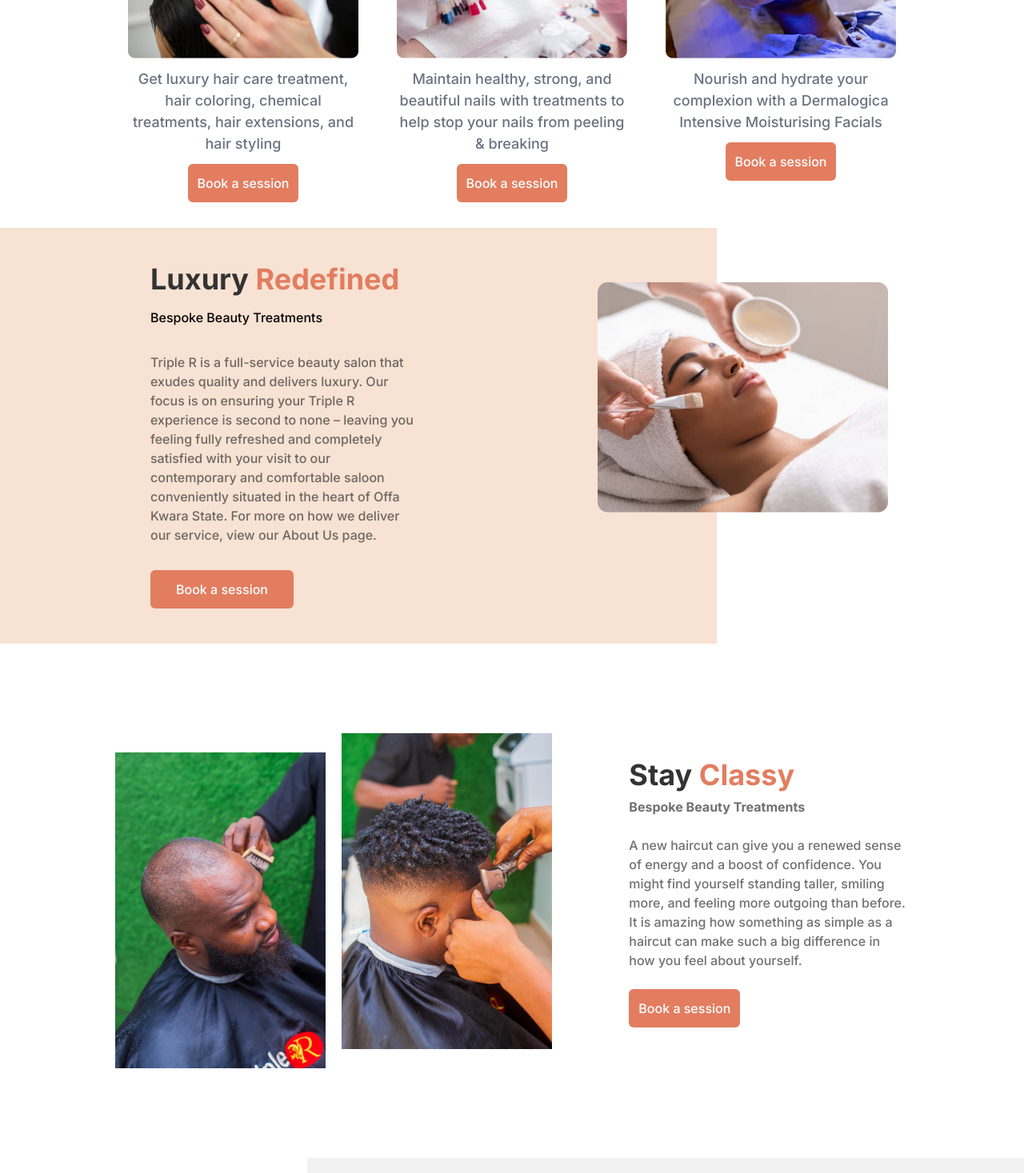
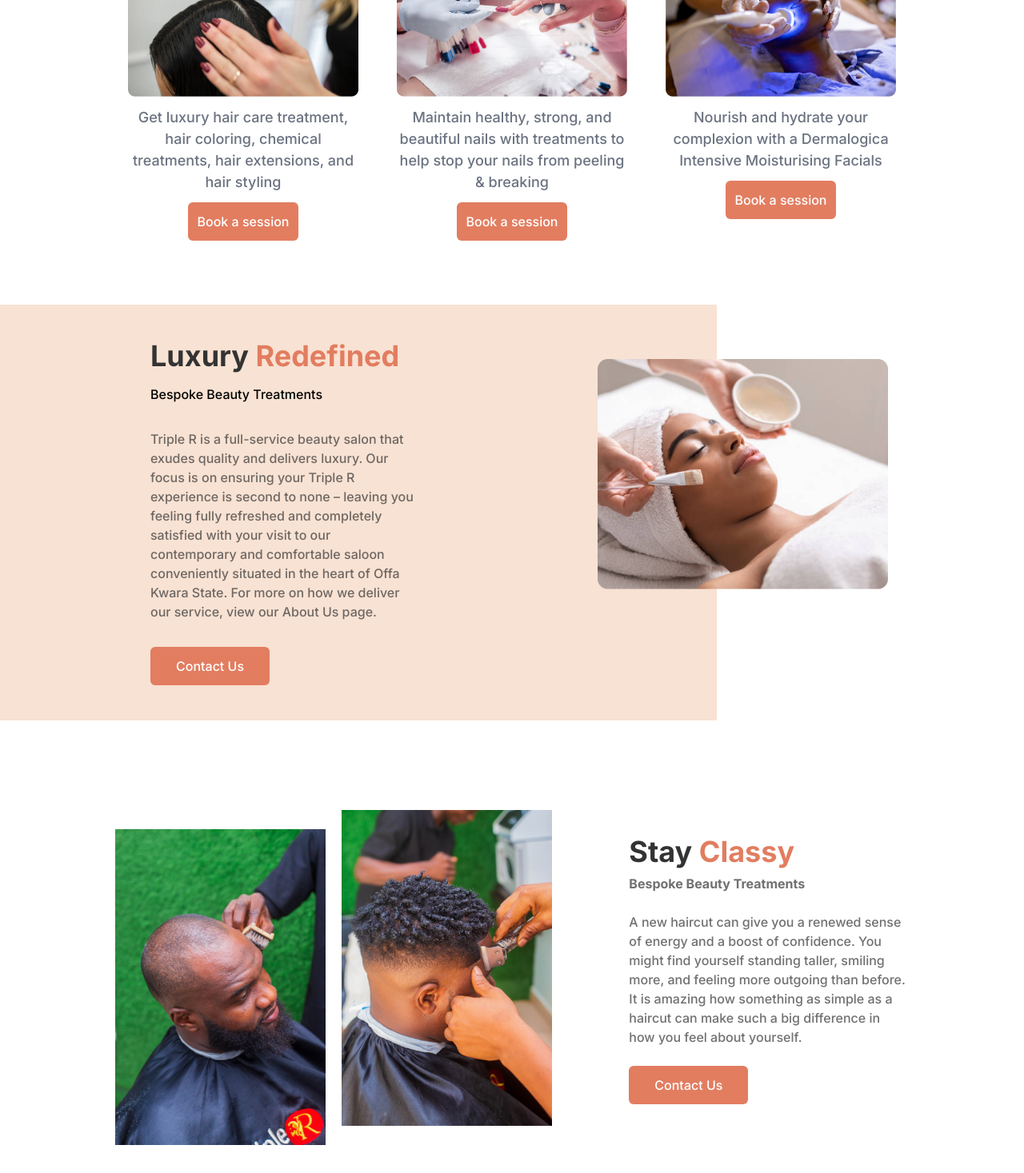
Before and after one commit to iamclement1/tripple-r, a Next.js app: page / in a window 1280 px wide. Shown: the part 1330-2797 px from the top of the page at 80% size. Built offline with nearby package versions, Linux system fonts and the light colour scheme.

Commit message:
"update: increased padding and margin"

```diff
--- a/src/components/layouts/Team.jsx
+++ b/src/components/layouts/Team.jsx
@@ -6,7 +6,7 @@ import { Fade } from 'react-awesome-reveal'
 const Team = () => {
     return (
         <React.Fragment>
-            <h1 className='text-center text-3xl md:text-4xl font-bold text-[#333333] '>
+            <h1 className='text-center text-3xl md:text-4xl font-bold text-[#333333] mt-12 '>
                 Meet our <span className='text-[#E27D60]'>Team</span>
             </h1>
             <p className='lg:w-[54rem] mx-8 md:mx-14 lg:mx-auto my-3 text-center text-[18x] text-[#767676]'>
--- a/src/components/sessions/Classy.jsx
+++ b/src/components/sessions/Classy.jsx
@@ -33,9 +33,9 @@ const Classy = () => {
                     <p className='my-6 text-[#333]/70 xl:w-full text-md'>
                         A new haircut can give you a renewed sense of energy and a boost of confidence. You might find yourself standing taller, smiling more, and feeling more outgoing than before. It is amazing how something as simple as a haircut can make such a big difference in how you feel about yourself.
                     </p>
-                    <button className='bg-[#E27D60] p-3 rounded-md text-white'>
+                    <button className='bg-[#E27D60] px-8 py-3 rounded-md text-white'>
                         <Link href={"https://wa.me/07047460396"}>
-                            Book a session
+                            Contact Us
                         </Link>
                     </button>
                 </div>
--- a/src/pages/index.jsx
+++ b/src/pages/index.jsx
@@ -1,5 +1,5 @@
 import Image from 'next/image'
-import { Client, Navbar, Products, Team } from '@/components/layouts'
+import { Client, Products, Team } from '@/components/layouts'
 import React, { useRef, useState } from 'react'
 import img1 from '../components/assets/images/image66.png'
 import img2 from '../components/assets/images/image48.png';
@@ -22,8 +22,8 @@ export default function Home() {
   return (
     <React.Fragment>
 
-      <main>
-        <div className="relative mb-8">
+      <main className='lg:pb-12'>
+        <div className="relative mb-8 ">
           <div className="absolute inset-0">
             <video
               className="w-full h-full object-cover"
@@ -58,7 +58,7 @@ export default function Home() {
         </p>
 
         <div className=' md:mx-24 xl:mx-36 grid grid-cols-1 md:grid md:grid-cols-1 lg:grid lg:grid-cols-3
-                gap-2 md:gap-4 lg:gap-4'>
+                gap-2 md:gap-4 lg:gap-4 mb-12'>
           {
             personalized && personalized.map((index, id) => {
               return (
@@ -87,7 +87,7 @@ export default function Home() {
         </div>
       </session>
 
-      <section className='bg-[#F8E2D3] lg:mr-96 mt-28 lg:mt-0'>
+      <section className='bg-[#F8E2D3] lg:mr-96 mt-28 lg:mt-12'>
         <div className='relative md:p-3 p-6 bottom-18 md:bottom-0 lg:bottom-0 lg:left-44 lg:flex'>
 
           <div className='lg:mr-44 my-8 w-full'>
@@ -102,7 +102,7 @@ export default function Home() {
             </p>
             <button className='bg-[#E27D60] px-8 py-3 rounded-md text-white'>
               <Link href={"https://wa.me/07047460396"}>
-                Book a session
+                Contact Us
               </Link>
             </button>
           </div>
@@ -122,27 +122,27 @@ export default function Home() {
         <Classy />
       </main>
 
-      <section className='bg-[#F2F2F2] lg:ml-96 mt-28 lg:mt-0'>
+      <section className='bg-[#F2F2F2] lg:ml-96 mt-28 lg:mt-0 lg:mb-12'>
         <div className='relative md:p-3 p-6 bottom-18 md:bottom-0 lg:bottom-0 lg:right-60 lg:flex'>
           <div className=''>
-            <Image src={img1}
+          <Image src={img2}
               alt='image'
-              width={900}
+              width={2000}
               height={400}
-              className='my-14 h-80 md:w-[1200px] md:mr-[50px]'
+              className='my-14 md:mr-[3px]'
             />
           </div>
 
-          <div className='lg:ml-80 my-8 w-full'>
+          <div className='lg:ml-80 my-8 '>
             <h1 className='text-[#333] text-4xl font-bold lg:w-5/6'>
               Feel Beautiful, <span className='text-[#E27D60]' >Look Great</span>
             </h1>
-            <p className='my-8 text-[#333]/70 text-md w-full'>
+            <p className='my-8 text-[#333]/70 text-md'>
               Braids are more than just a hairstyle, they are a form of art. Each braid can be customized to fit your unique personality and style, from simple and elegant to bold and intricate. Come and get the best experience at Triple R unisex salon
             </p>
             <button className='bg-[#E27D60] px-8 py-3 rounded-md text-white'>
               <Link href={"https://wa.me/07047460396"}>
-                Book a session
+                Contact Us
               </Link>
             </button>
           </div>
```
